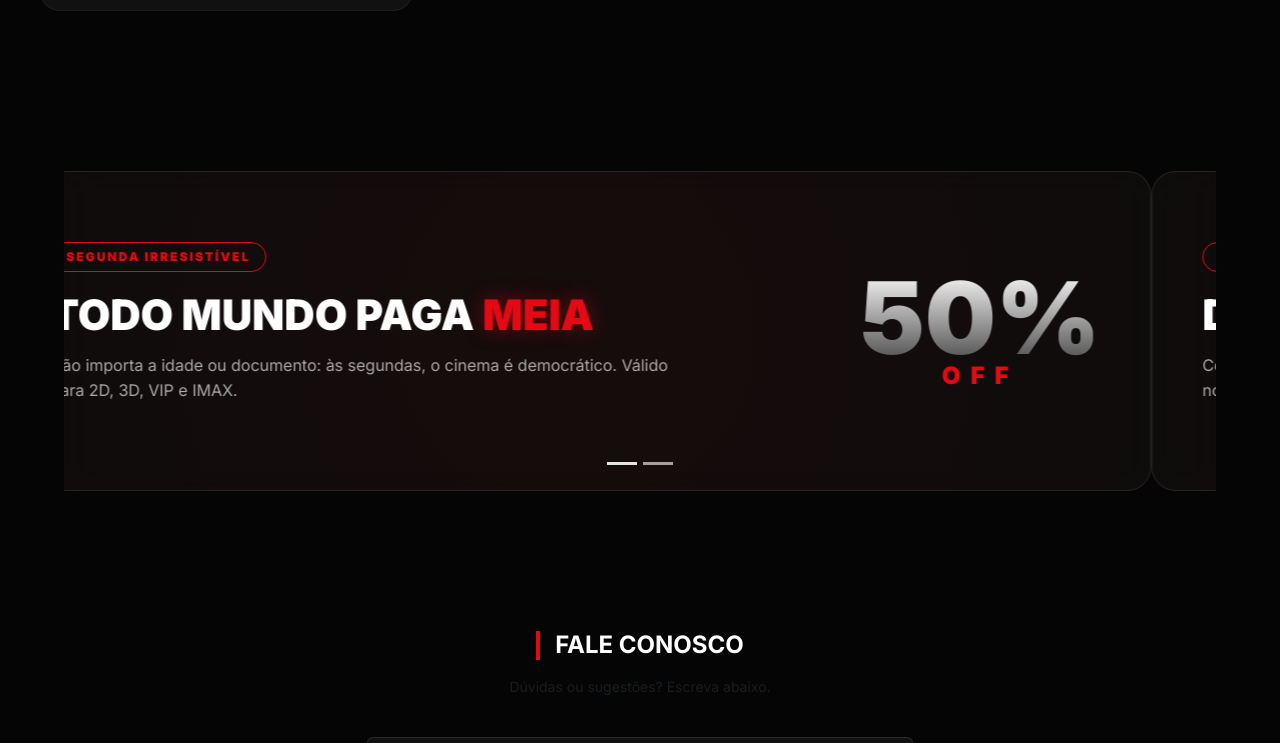
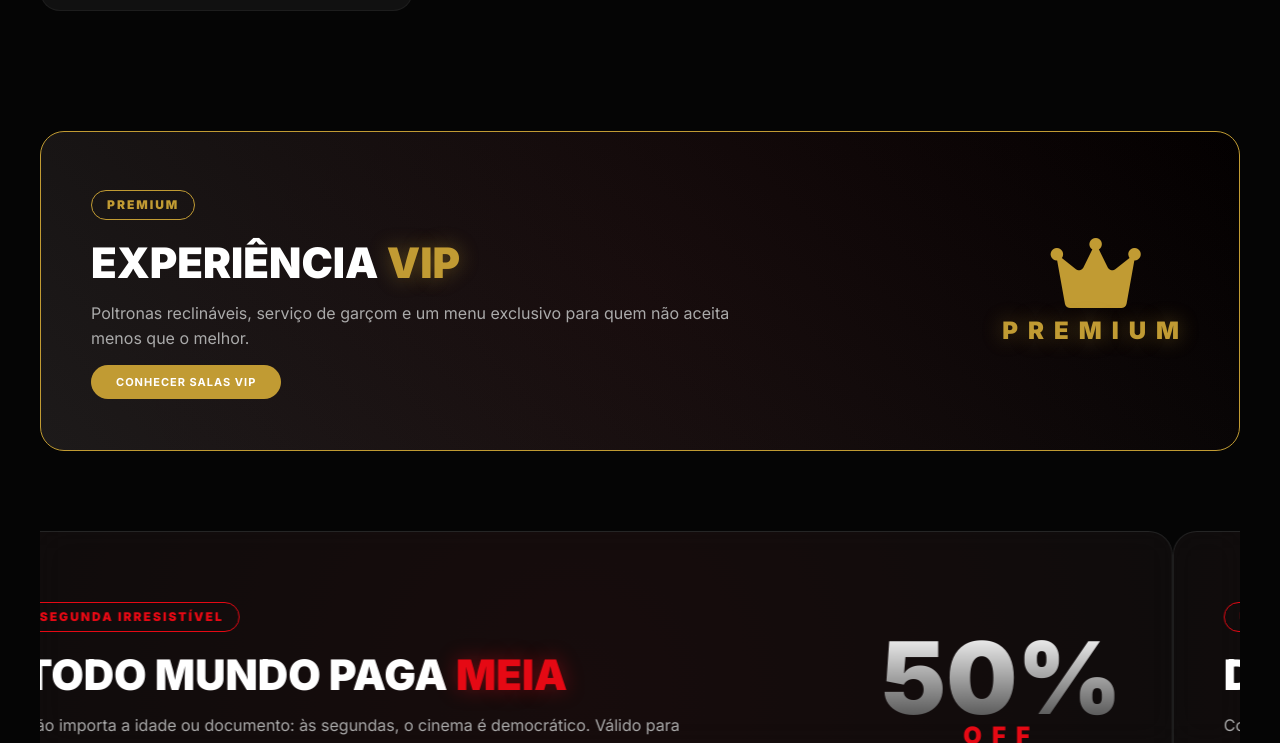
Before and after one commit to lucalyto/mvc, a website: page html/menu.html in a window 1280 px wide. Shown: the part 2057-2800 px from the top of the page. Drawn offline with nearby package versions, Linux system fonts and the light colour scheme.

Commit message:
novo card de promo

```diff
--- a/html/menu.html
+++ b/html/menu.html
@@ -341,8 +341,12 @@ body {
     transition: opacity 0.3s ease;
 }
 
-.movie-card-v2:hover .card-overlay { opacity: 1; }
-.movie-card-v2:hover img { transform: scale(1.1); }
+.movie-card-v2:hover .card-overlay {
+    opacity: 1;
+}
+.movie-card-v2:hover img {
+    transform: scale(1.1);
+}
 
 .btn-buy-ticket {
     background-color: #e50914;
@@ -387,7 +391,9 @@ body {
     color: #ffb800;
     font-weight: 600;
 }
-.fw-900 { font-weight: 900; }
+.fw-900 {
+    font-weight: 900;
+}
 
 .btn-small {
     padding: 8px 18px;
@@ -406,7 +412,7 @@ body {
 }
 
 .promo-section-container {
-    padding: 80px 5%;
+    padding: 40px;
     }
 
 .promo-typo-card {
@@ -414,6 +420,9 @@ body {
     backdrop-filter: blur(15px);
     border: 1px solid rgba(255, 255, 255, 0.1);
     border-radius: 24px;
+    width: 100%;
+    max-width: 1320px;
+    margin: 0 auto;
     padding: 50px;
     display: flex;
     align-items: center;
@@ -435,7 +444,10 @@ body {
     pointer-events: none;
 }
 
-.promo-main-info { position: relative; z-index: 2; max-width: 60%; }
+.promo-main-info {
+    position: relative;
+    z-index: 2;
+    max-width: 60%; }
 
 .promo-tag-outline {
     display: inline-block;
@@ -530,6 +542,34 @@ body {
     font-size: 14px
 }
 
+.vip-style {
+    background: linear-gradient(45deg, #1a1a1a, #000) !important;
+    border: 1px solid #c19b33 !important;
+}
+
+.gold-tag {
+    color: #c19b33 !important;
+    border-color: #c19b33 !important;
+}
+
+.gold-text {
+    color: #c19b33 !important;
+    text-shadow: 0 0 20px rgba(193, 155, 51, 0.4) !important;
+}
+
+.gold-btn {
+    background-color: #c19b33 !important;
+    border: none !important;
+    margin-top: 15px;
+}
+
+.icon-gold {
+    font-size: 80px;
+    color: #c19b33;
+    margin-bottom: 10px;
+    display: block;
+}
+
 </style>
 
 </head>
@@ -604,7 +644,6 @@ body {
 <section class="section-padding">
     <div class="d-flex justify-content-between align-items-end mb-5">
         <h2 class="fw-bold text-uppercase m-0" style="border-left: 4px solid #e50914; padding-left: 15px;">Filmes Em Cartaz</h2>
-        <p class="text-muted small m-0 text-uppercase">Sessões hoje</p>
     </div>
 
     <div class="movie-grid">
@@ -675,9 +714,24 @@ body {
                 </div>
             </div>
         </div>
-
     </div>
 </section>
+
+<section class="promo-section-container">
+    <div class="promo-typo-card vip-style">
+        <div class="promo-main-info">
+            <div class="promo-tag-outline gold-tag">Premium</div>
+            <h3 class="display-text">EXPERIÊNCIA <span class="highlight gold-text">VIP</span></h3>
+            <p class="description-text">Poltronas reclináveis, serviço de garçom e um menu exclusivo para quem não aceita menos que o melhor.</p>
+            <a href="sessoes-vip.html" class="btn-ticket-main gold-btn">CONHECER SALAS VIP</a>
+        </div>
+        <div class="promo-side-visual">
+            <i class="fas fa-crown icon-gold"></i>
+            <span class="off-text gold-text">PREMIUM</span>
+        </div>
+    </div>
+</section>
+
 <section class="promo-section-container">
     <div id="promoCarousel" class="carousel slide" data-bs-ride="carousel">
         <div class="carousel-inner">
```
Also changed, not shown: html/sessoes-vip.html (+1 -1 lines).
